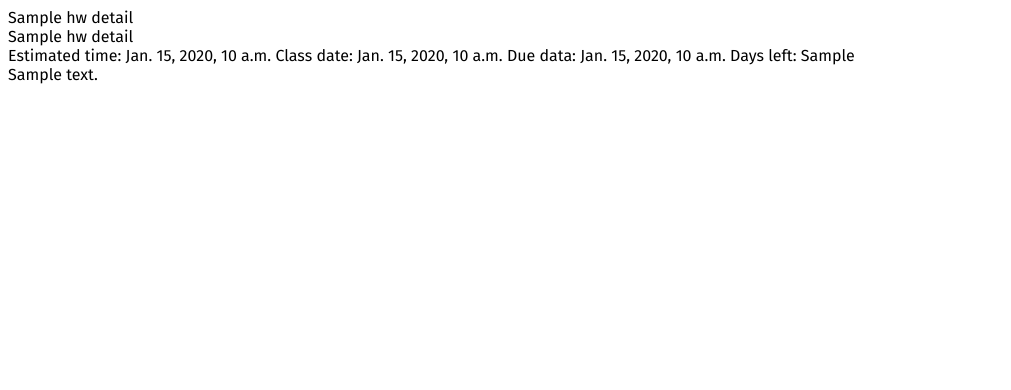
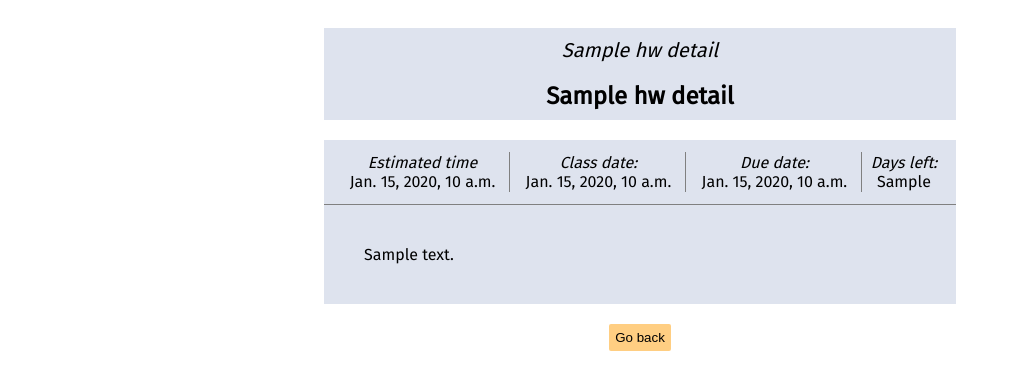
Before and after one commit to 3D-Circle/viescolaire-enhanced, a Django app: template hw_display/templates/hw_display/individual_hw.html in a window 1280 px wide. Shown: the top 390 px of the page, without its empty margins (0-1011 px from the left). Run offline with Django 3.2, Linux system fonts and the light colour scheme; the template is opened without the code that fills it: most values are stand-ins (such as "Sample title", 1, 10 or a date in 2020).

Commit message:
improved UI, centralized common classes in base, finished individual hw display

```diff
--- a/hw_display/static/hw_display/base.css
+++ b/hw_display/static/hw_display/base.css
@@ -2,3 +2,28 @@ body {
     font-family: 'Fira Sans', sans-serif;
     font-size: 16px;
 }
+
+.main_wrapper {
+    background-color: rgba(0, 39, 123, .13);
+    margin-left: auto;
+    margin-right: auto;
+    padding: 20px;
+}
+
+/* buttons */
+.button {
+    border: none;
+    padding: 6px;
+    border-radius: 2px;
+    margin: 0px auto 0px auto;
+    background: rgba(255, 195, 102, 0.81);
+    display: inline-block;
+}
+
+.button_link {
+    text-decoration: none;
+}
+
+.button_link:focus {
+    outline: none;
+}
--- /dev/null
+++ b/hw_display/static/hw_display/individual_hw.css
@@ -0,0 +1,49 @@
+.background_wrapper {
+    margin-left: auto;
+    margin-right:auto;
+    width: 50%;
+    padding: 20px;
+}
+
+.hw_element {
+    background-color: rgba(0, 39, 123, .13);
+    padding: 10px;
+}
+
+#subject {
+    font-size: 20px;
+    text-align: center;
+}
+
+#title {
+    text-align: center;
+    font-size: 24px;
+    margin-bottom: 20px;
+}
+
+#additional_info {
+    border-bottom: 1px solid gray;
+    text-align: center;
+}
+
+table {
+    width: 100%;
+}
+
+th, td {
+    border-right: 1px solid gray;
+}
+
+table tr td:last-child{
+  border-right: 0;
+}
+
+#details {
+    padding: 40px;
+}
+
+#back_button {
+    display: block;
+    margin-right: auto;
+    margin-left: auto;
+}
--- a/hw_display/templates/hw_display/individual_hw.html
+++ b/hw_display/templates/hw_display/individual_hw.html
@@ -2,28 +2,57 @@
 
 {% block title %} HW {% endblock %}
 
+{% block extra_head %}
+    {% load static %}
+    <link rel="stylesheet" href="{% static 'hw_display/individual_hw.css' %}">
+{% endblock %}
+
 {% block content %}
-    <div id="subject">
-       {{ hw_details.subject }}
+    <div class="background_wrapper">
+        <div id="subject" class="hw_element">
+            <i>{{ hw_details.subject }}</i>
         </div>
 
-    <div id="title">
-        {{hw_details.title }}
+        <div id="title" class="hw_element">
+            <b>{{hw_details.title }}</b>
         </div>
 
-    <div id="additional_info">
-        Estimated time:
+        <div id="additional_info" class="hw_element">
+            <table>
+            <tbody>
+                <tr>
+                    <td>
+                        <i>Estimated time</i><br>
                         {% if hw_details.time_est %}
                             {{ hw_details.time_est }}
                         {% else %}
                             Not specified.
                         {% endif %}
-        Class date: {{ hw_details.date_class }}
-        Due data: {{ hw_details.date_due }}
-        Days left: {{hw_details.days_left}}
+                    </td>
+                    <td>
+                        <i>Class date:</i><br>
+                        {{ hw_details.date_class }}
+                    </td>
+                    <td>
+                        <i>Due date:</i><br>
+                        {{ hw_details.date_due }}
+                    </td>
+                    <td>
+                        <i>Days left: </i><br>
+                        {{hw_details.days_left}}
+                    </td>
+                </tr>
+            </tbody>
+            </table>
+        </div>
+        <div id="details" class="hw_element">
+            {{ hw_details.description|safe|urlize }}
+        </div>
     </div>
 
-    <div id="details">
-        {{ hw_details.description|safe }}
-    </div>
+    <a href="/devoirs/" class="button_link">
+        <button id="back_button" class="button">
+            Go back
+        </button>
+    </a>
 {% endblock %}
```
Also changed, not shown: hw_display/static/hw_display/hw_list.css (+0 -13 lines), hw_display/templates/hw_display/hw_list.html (+4 -4 lines), db.sqlite3. Lines whose indentation alone changed are shown as unchanged.
